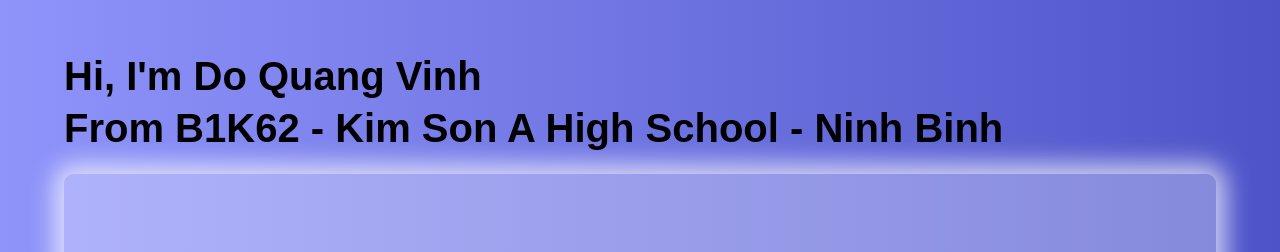
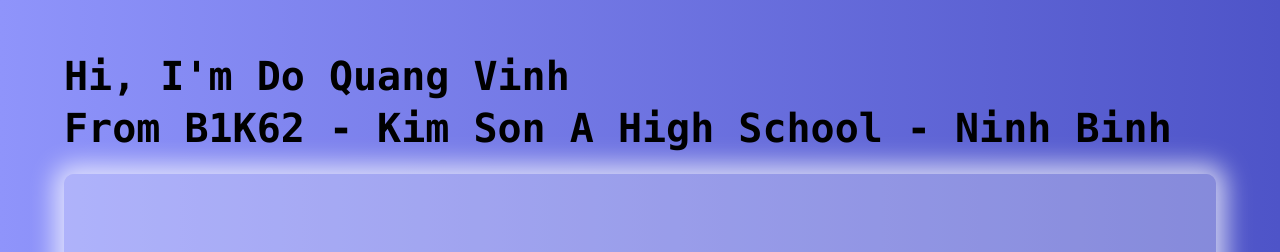
Before and after one commit to Viing3107/information, a plain HTML site: page index.html in a window 1280 px wide. Shown: the top 252 px of the page. Drawn offline with Linux system fonts and the light colour scheme.

Commit message:
Update style.css

```diff
--- a/style.css
+++ b/style.css
@@ -26,7 +26,7 @@ body {
 .header h1 {
     font-size: 4rem;
     padding-left: 5%;
-    font-family: Concert one, sans-serif;
+    font-family: Consolas, Concert one, sans-serif;
     font-weight: 900;
     line-height: 1.3;
 }
```
